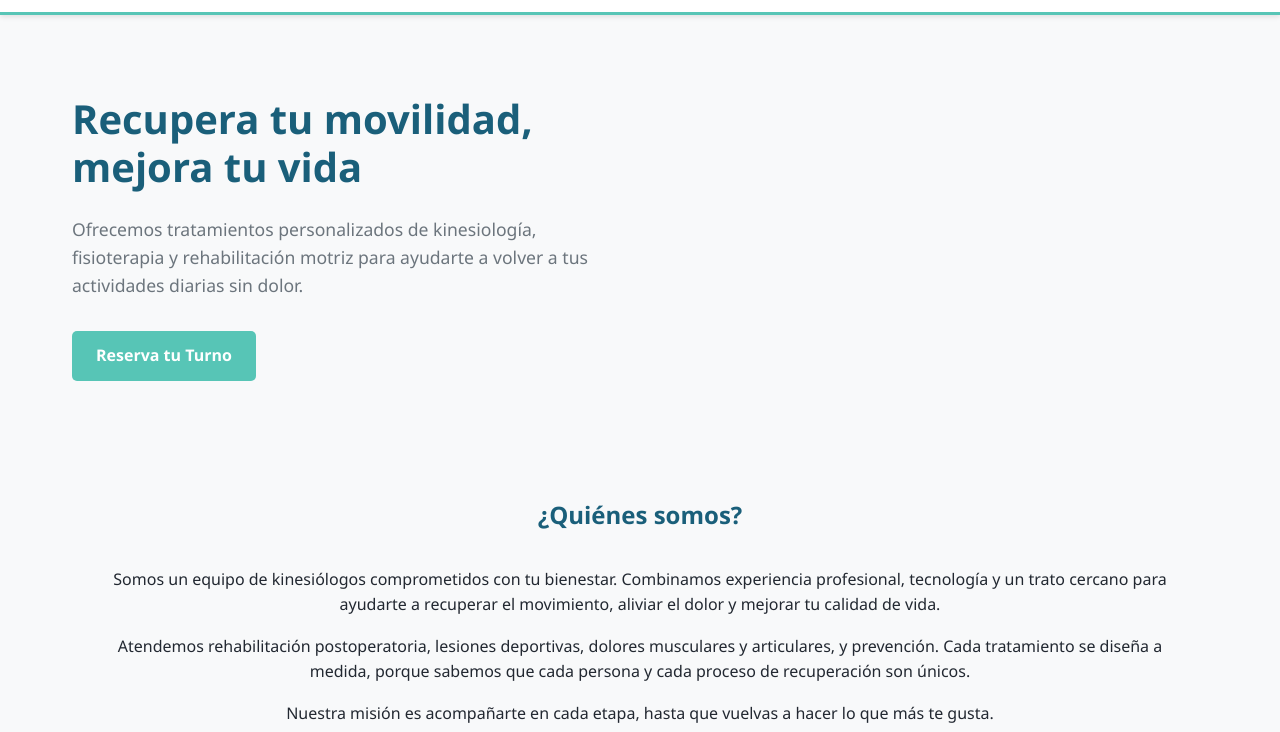
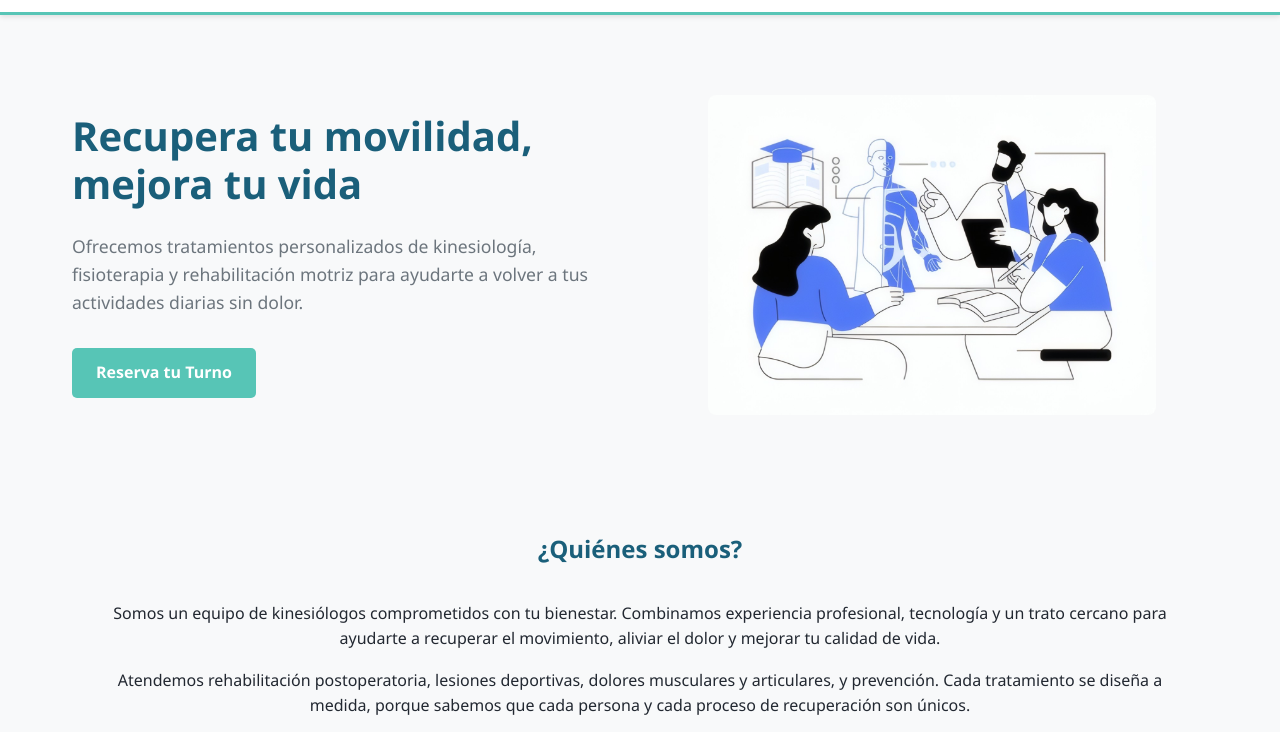
Before and after one commit to SebasVr2006/TP_visualizacion, a plain HTML site: page index.html in a window 1280 px wide. Shown: the part 60-792 px from the top of the page. Drawn offline with Linux system fonts and the light colour scheme.

Commit message:
Agrego una imagen al home

```diff
--- a/css/style.css
+++ b/css/style.css
@@ -147,7 +147,7 @@ main {
 }
 
 .hero-image {
-    max-height: 500px;
+    max-height: 40vh;
     width: auto;
     border-radius: 8px;
 }
--- a/index.html
+++ b/index.html
@@ -23,6 +23,11 @@
                 </p>
                 <a href="html/paciente_login.html" class="btn">Reserva tu Turno</a>
             </div>
+
+            <div class="hero-image-container">
+                <img src="img/imagen_home.jpg" alt="Imagen del Consultorio" class="hero-image" />
+            </div>
+
         </section>
 
         <section class="container quienes-somos">
```
Also changed, not shown: img/imagen_home.jpg (added).
